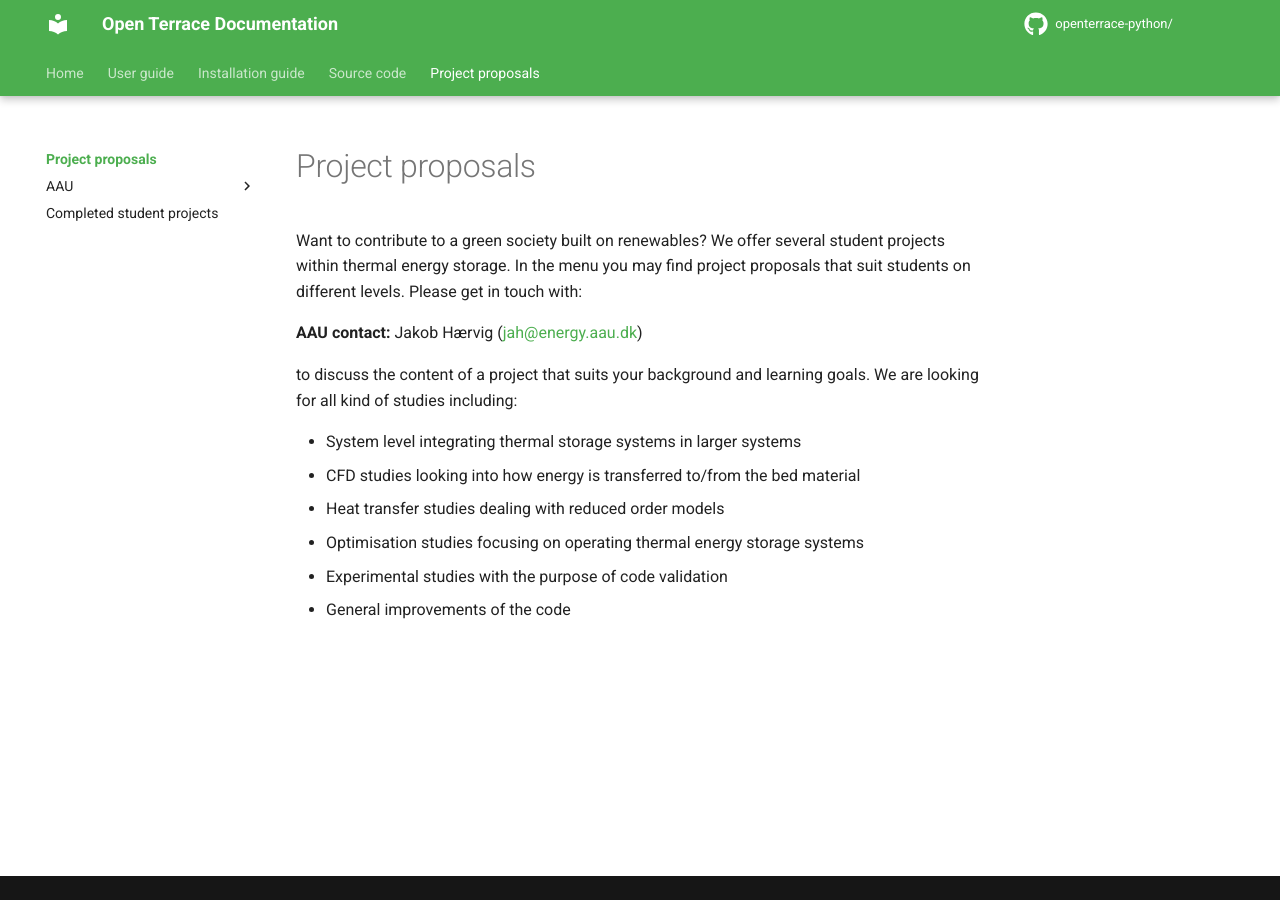
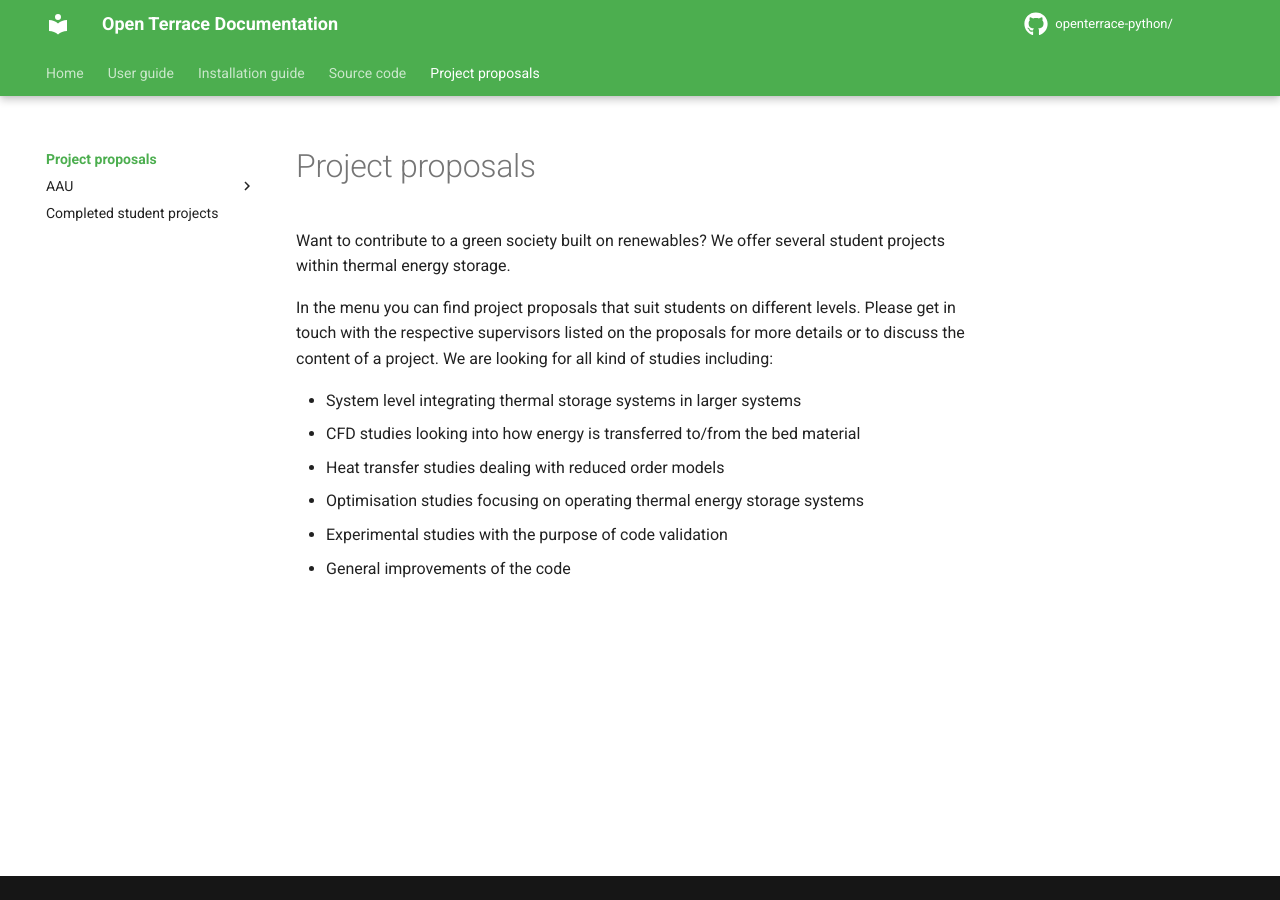
Before and after one commit to OpenTerrace/openterrace-python, an MkDocs documentation site: the page built from docs/project-proposals/index.md, in a window 1280 px wide. Built offline with MkDocs 1.6.1 and Material for MkDocs 9.7.7, drawn with Linux system fonts in a browser that asks for light colours; comment, search, counter and statistics services are not loaded.

Commit message:
Updated docs

```diff
--- a/docs/project-proposals/index.md
+++ b/docs/project-proposals/index.md
@@ -1,10 +1,8 @@
 # Project proposals
 
-Want to contribute to a green society built on renewables? We offer several student projects within thermal energy storage. In the menu you may find project proposals that suit students on different levels. Please get in touch with:
+Want to contribute to a green society built on renewables? We offer several student projects within thermal energy storage.
 
-**AAU contact:** Jakob Hærvig (<jah@energy.aau.dk>)
-
-to discuss the content of a project that suits your background and learning goals. We are looking for all kind of studies including:
+In the menu you can find project proposals that suit students on different levels. Please get in touch with the respective supervisors listed on the proposals for more details or to discuss the content of a project. We are looking for all kind of studies including:
 
 - System level integrating thermal storage systems in larger systems
 - CFD studies looking into how energy is transferred to/from the bed material
--- a/mkdocs.yml
+++ b/mkdocs.yml
@@ -60,7 +60,7 @@
       - installation/macos.md
       - installation/linux.md
   - Source code:
-      - source-code/properties-reference.md
+      - source-code/parameters-reference.md
       - source-code/tank_models-reference.md
       - source-code/particle_models-reference.md
   - Project proposals:
```
Also changed, not shown: docs/project-proposals/AAU/10-semester.md (+8 -0 lines), docs/project-proposals/AAU/6-semester.md (+5 -0 lines), docs/project-proposals/AAU/8-semester.md (+5 -0 lines).
